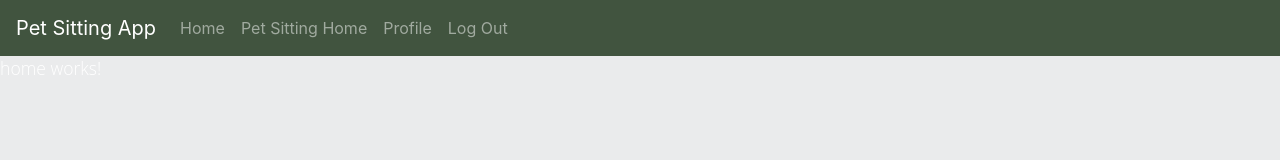
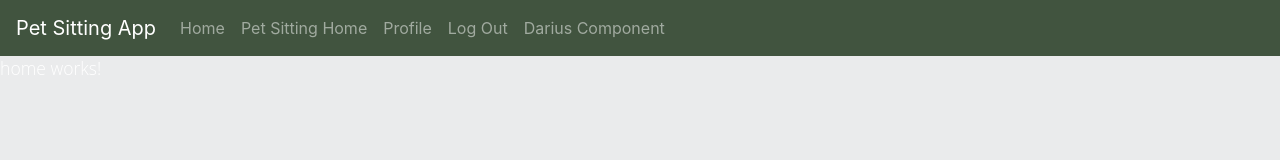
Before and after one commit to katarot/4AMers, an Angular app in the folder front-end/petsitterapp-angular/: page /home in a window 1280 px wide. Shown: the top 160 px of the page. Built offline with nearby package versions, Linux system fonts and the light colour scheme.

Commit message:
Added Darius changes

```diff
--- a/front-end/petsitterapp-angular/src/app/app-routing.module.ts
+++ b/front-end/petsitterapp-angular/src/app/app-routing.module.ts
@@ -5,6 +5,7 @@ import { PetSittingHomeComponent } from './components/pet-sitting-home/pet-sitti
 import { ProfileComponent } from './components/profile/profile.component';
 import { ServiceRequestComponent } from './components/service-request/service-request.component';
 import { ServiceRequestsListComponent } from './components/service-requests-list/service-requests-list.component';
+import { PetPostingComponent } from './components/pet-posting/pet-posting.component';
 
 const routes: Routes = [
     { path: '', redirectTo: '/home', pathMatch: 'full' },
@@ -13,6 +14,8 @@ const routes: Routes = [
     { path: 'profile', component: ProfileComponent },
     { path: 'srComponent', component: ServiceRequestComponent },
     { path: 'srlComponent', component: ServiceRequestsListComponent },
+    { path: 'dariusComponent', component: PetPostingComponent },
+
 
     // { path: 'home', component: HomeComponent },
 //   { path: '', redirectTo: '/home', pathMatch: 'full' },
--- a/front-end/petsitterapp-angular/src/app/app.module.ts
+++ b/front-end/petsitterapp-angular/src/app/app.module.ts
@@ -11,6 +11,7 @@ import { ProfileComponent } from './components/profile/profile.component';
 import { ServiceRequestComponent } from './components/service-request/service-request.component';
 import { ServiceRequestsListComponent } from './components/service-requests-list/service-requests-list.component';
 import { FormsModule } from '../../node_modules/@angular/forms';
+import { PetPostingComponent } from './components/pet-posting/pet-posting.component';
 
 @NgModule({
   declarations: [
@@ -20,7 +21,8 @@ import { FormsModule } from '../../node_modules/@angular/forms';
     PetSittingHomeComponent,
     ProfileComponent,
     ServiceRequestComponent,
-    ServiceRequestsListComponent
+    ServiceRequestsListComponent,
+    PetPostingComponent
   ],
   imports: [
     BrowserModule,
--- a/front-end/petsitterapp-angular/src/app/components/navbar/navbar.component.html
+++ b/front-end/petsitterapp-angular/src/app/components/navbar/navbar.component.html
@@ -23,6 +23,12 @@
           <a class="nav-link" href="/logout">Log Out</a>
       </li>
 
+
+
+      <li class="nav-item" [ngClass]="currentClass">
+          <a class="nav-link" href="/dariusComponent">Darius Component</a>
+      </li>
+
     </ul>
   </div>
 </nav>
```
